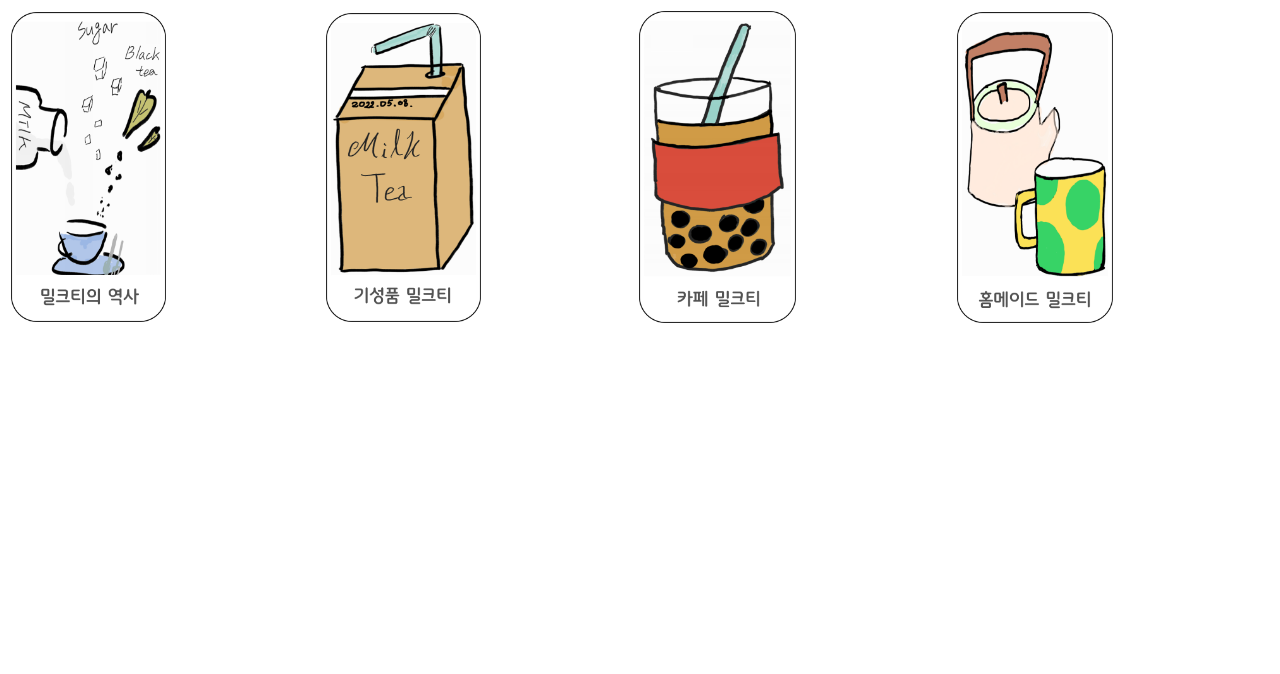
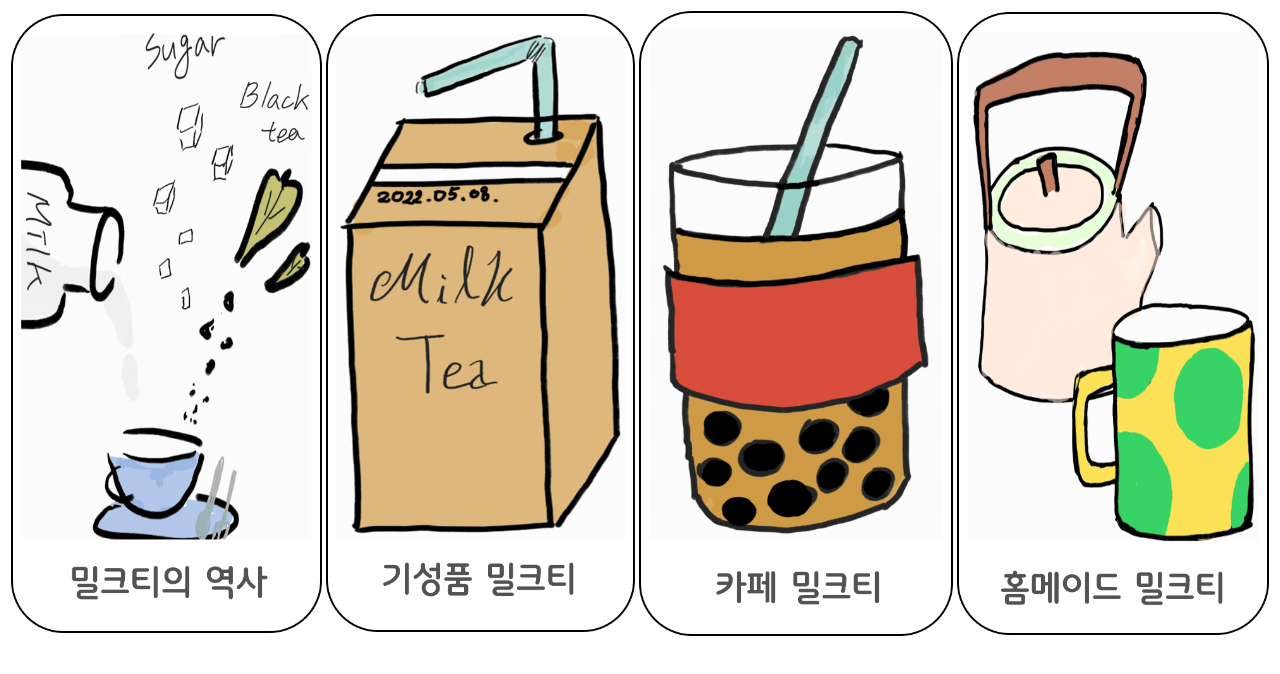
Before and after one commit to AceDKLim/milktea, a plain HTML site: page main.html in a window 1280 px wide. Drawn offline with Linux system fonts and the light colour scheme.

Commit message:
Update main.html

```diff
--- a/main.html
+++ b/main.html
@@ -1,19 +1,19 @@
 <head>
 </head>
 <body>
-<table width=100%>
+<table>
 <tr>
 <td>
-<a href=history.html><img src=밀크티의역사.png width=50% onMouseOver="this.src='밀크티의역사_choice.png'" onMouseOut="this.src='밀크티의역사.png'"></a>
+<a href=history.html><img src=밀크티의역사.png width=100% onMouseOver="this.src='밀크티의역사_choice.png'" onMouseOut="this.src='밀크티의역사.png'"></a>
 </td>
 <td>
-<a href=ready_made_Community.html><img src=기성품밀크티.png width=50% onMouseOver="this.src='기성품밀크티_choice.png'" onMouseOut="this.src='기성품밀크티.png'"></a>
+<a href=ready_made_Community.html><img src=기성품밀크티.png width=100% onMouseOver="this.src='기성품밀크티_choice.png'" onMouseOut="this.src='기성품밀크티.png'"></a>
 </td>
 <td>
-<a href=cafe_Community.html><img src=카페밀크티.png width=50% onMouseOver="this.src='카페밀크티_choice.png'" onMouseOut="this.src='카페밀크티.png'"></a>
+<a href=cafe_Community.html><img src=카페밀크티.png width=100% onMouseOver="this.src='카페밀크티_choice.png'" onMouseOut="this.src='카페밀크티.png'"></a>
 </td>
 <td>
-<a href=homemade.html><img src=홈메이드밀크티.png width=50% onMouseOver="this.src='홈메이드밀크티_choice.png'" onMouseOut="this.src='홈메이드밀크티.png'"></a>
+<a href=homemade.html><img src=홈메이드밀크티.png width=100% onMouseOver="this.src='홈메이드밀크티_choice.png'" onMouseOut="this.src='홈메이드밀크티.png'"></a>
 </td>
 </tr>
 </table>
```
